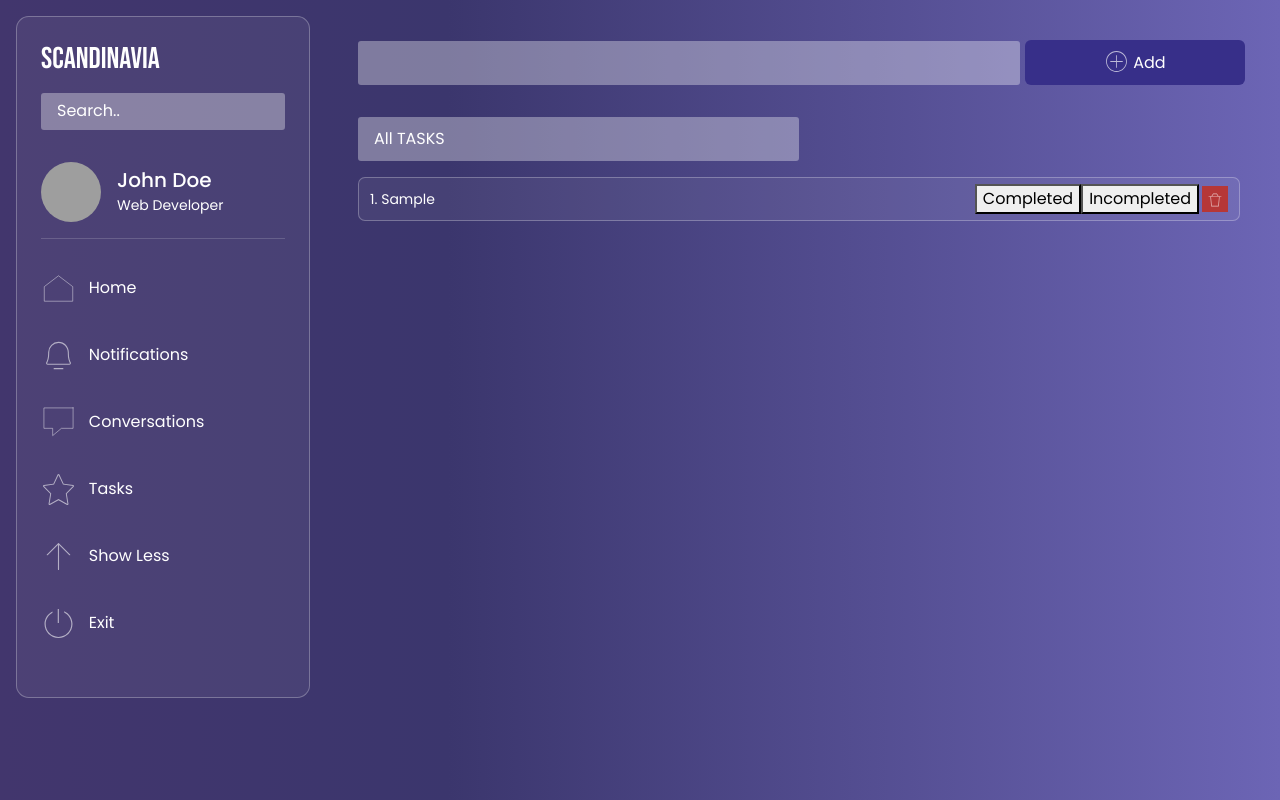
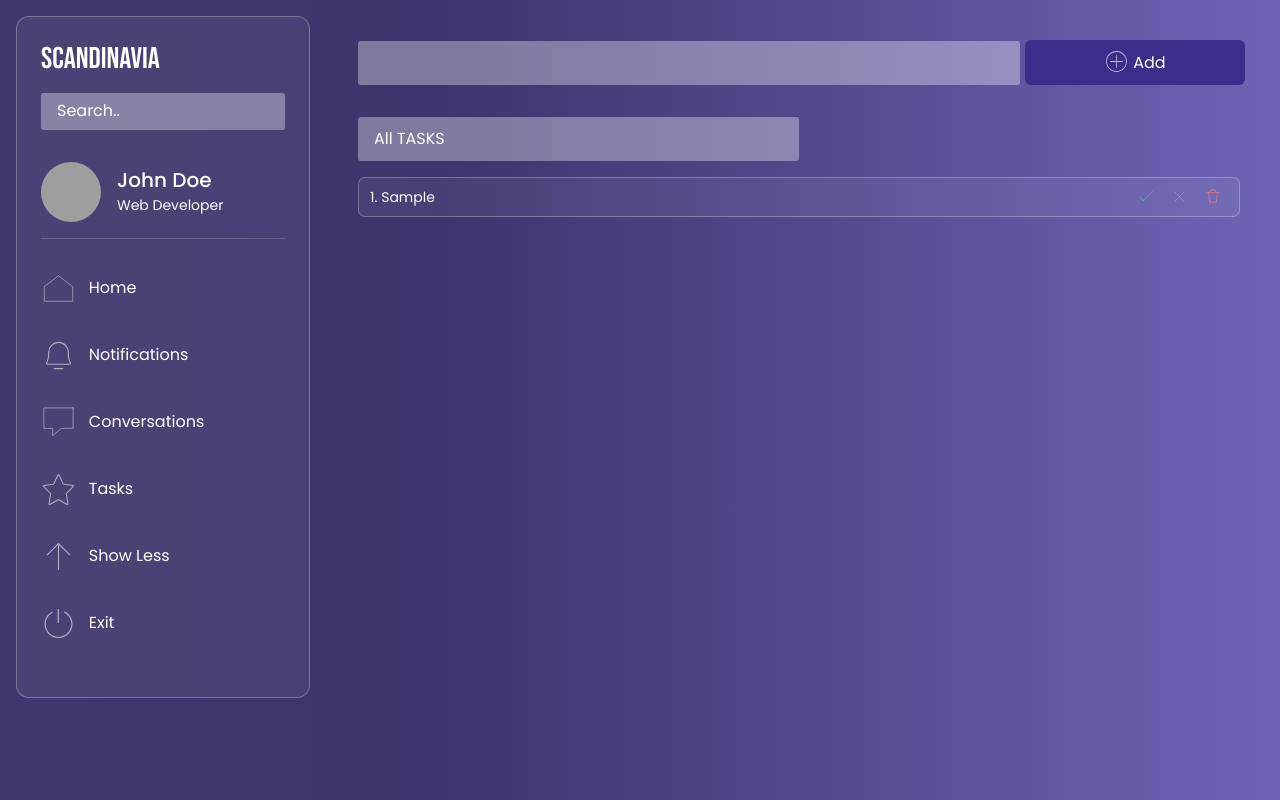
Before and after one commit to priyan1995/scandinav_test, a React (Create React App) app: page / in a window 1280 px wide. Both pictures are taken after typing "Sample" into the empty fields and a click on the button "Add". Built offline with nearby package versions, Linux system fonts and the light colour scheme; grey boxes are pictures that could not be loaded.

Commit message:
task card UI stylling

```diff
--- a/src/components/common/TaskItem.jsx
+++ b/src/components/common/TaskItem.jsx
@@ -2,6 +2,8 @@ import React from "react";
 import { useDispatch } from "react-redux";
 import { deleteTask, markComplete, markInComplete } from "../../redux/actions";
 import { TrashIcon } from "../../styles/icons/TrashIcon";
+import { CorrectIcon } from "../../styles/icons/CorrectIcon";
+import { CloseIcon } from "../../styles/icons/CloseIcon";
 
 export const TaskItem = (props) => {
 
@@ -31,8 +33,8 @@ export const TaskItem = (props) => {
                     <span className={props.completed ? "pd-completed" : ""}> {props.keyItem + 1}. {props.name} </span>
 
                     <div className="pd-task-item__button-wrapper">
-                        <button onClick={() => markAsComplete(props.keyItem)}>Completed</button>
-                        <button onClick={() => markAsInComplete(props.keyItem)}>Incompleted</button>
+                        <button onClick={() => markAsComplete(props.keyItem)} className="pd-correct"><CorrectIcon/></button>
+                        <button onClick={() => markAsInComplete(props.keyItem)} className="pd-incomplete"><CloseIcon/></button>
                         <button onClick={() => removeTask(props.keyItem)} className="pd-trash"><TrashIcon/></button>
                     </div>
                 </div>
--- a/src/styles/_tasks.scss
+++ b/src/styles/_tasks.scss
@@ -82,16 +82,60 @@
 
     &__button-wrapper {
         .pd-trash {
-            background: $buttonDanger;
+            background: transparent;
             border: none;
             margin-left: 3px;
+            min-width: 30px;
+            transition: $buttonTransition;
             &:hover {
-                background: $buttonDangerHover;
+                background: transparent;
                 transition: $buttonTransition;
+                scale: 1.5;
             }
             svg {
                 width: 14px;
                 height: auto;
+                margin-top: -3px;
+                path {
+                    fill: $buttonDanger;
+                }
+            }
+        }
+        .pd-correct{
+              background: transparent;
+            border: none;
+            margin-left: 3px;
+            min-width: 30px;
+            transition: $buttonTransition;
+            &:hover {
+                background: transparent;
+                transition: $buttonTransition;
+                 scale: 1.5;
+            }
+            svg {
+                width: 14px;
+                height: auto;
+                margin-top: -3px;
+                path {
+                    fill: $buttonGreen;
+                }
+            }
+        }
+        .pd-incomplete{
+              background: transparent;
+            border: none;
+            margin-left: 3px;
+            min-width: 30px;
+            transition: $buttonTransition;
+            &:hover {
+                background: transparent;
+                 scale: 1.5;
+
+            }
+            svg {
+                width: 19px;
+                height: auto;
+                margin-top: -3px;
                 path {
                     fill: $svgLightColor;
                 }
--- a/src/styles/_variables.scss
+++ b/src/styles/_variables.scss
@@ -3,6 +3,10 @@ $fontColorLight: #ffffff;
 $buttonColor:#372f89;
 $buttonHover:#181068;
 $svgLightColor:#ffffffab;
-$buttonDanger:#b63737;
+$buttonDanger:#fe7c7c;
 $buttonDangerHover:#cc2424;
 $buttonTransition:all 0.5s;
+$buttonGreen:#30923c;
+$buttonGreenHover:#127d1f;
+$buttonYellow:#5b4800;
+$buttonYellowHover:#7b640e;
--- /dev/null
+++ b/src/styles/icons/CloseIcon.jsx
@@ -0,0 +1,9 @@
+import React from "react";
+
+export const CloseIcon = () => {
+    return(
+        <>
+        <svg width="800px" height="800px" viewBox="0 0 64 64" xmlns="http://www.w3.org/2000/svg" fill="none" stroke="#ffffffab"><line x1="16" y1="16" x2="48" y2="48"/><line x1="48" y1="16" x2="16" y2="48"/></svg>
+        </>
+    )
+}
--- /dev/null
+++ b/src/styles/icons/CorrectIcon.jsx
@@ -0,0 +1,14 @@
+import React from "react";
+
+export const CorrectIcon = () => {
+    return (
+        <>
+            <svg height="800px" width="800px" version="1.1" id="Capa_1" xmlns="http://www.w3.org/2000/svg"
+                viewBox="0 0 196.887 196.887" space="preserve">
+                <g>
+                    <polygon style={{fill:"rgb(22 255 50)"}} points="191.268,26.967 59.541,158.683 5.615,104.76 0,110.386 59.541,169.92 196.887,32.585 	" />
+                </g>
+            </svg>
+        </>
+    )
+}
```
